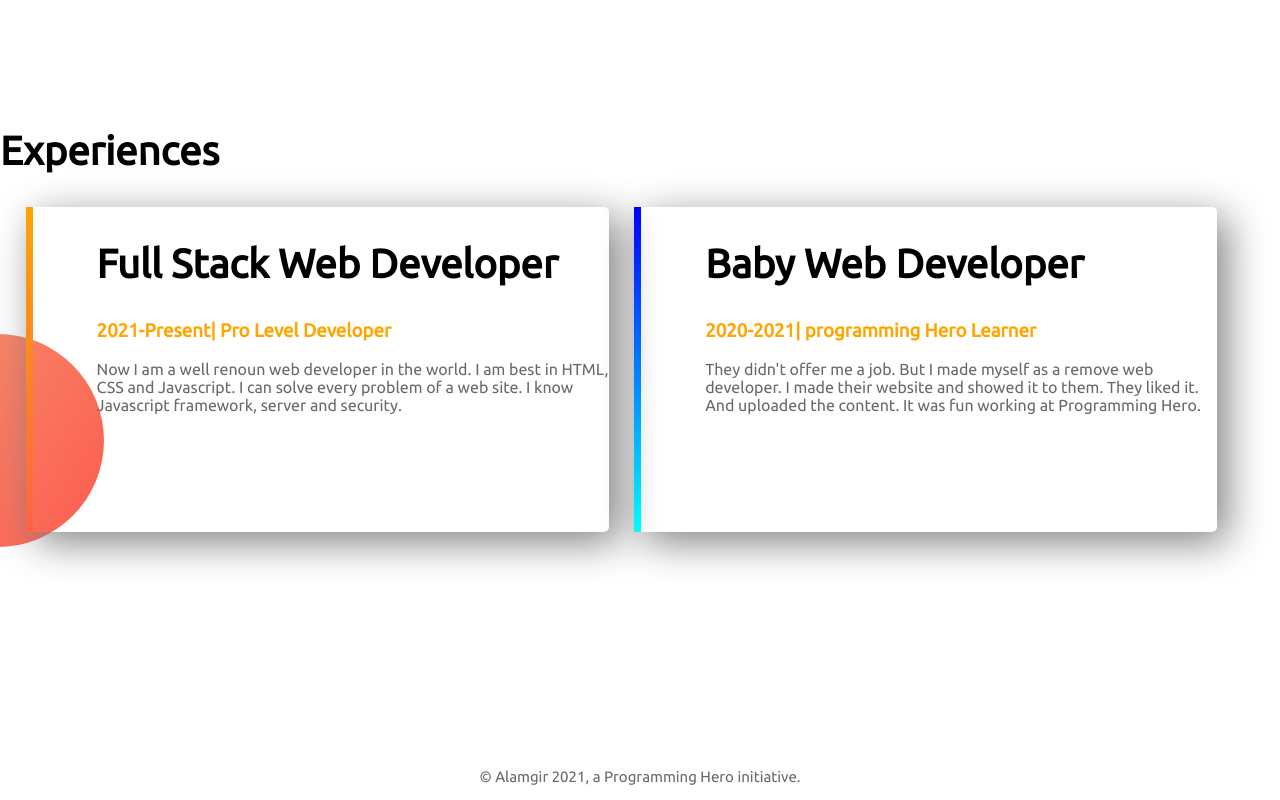
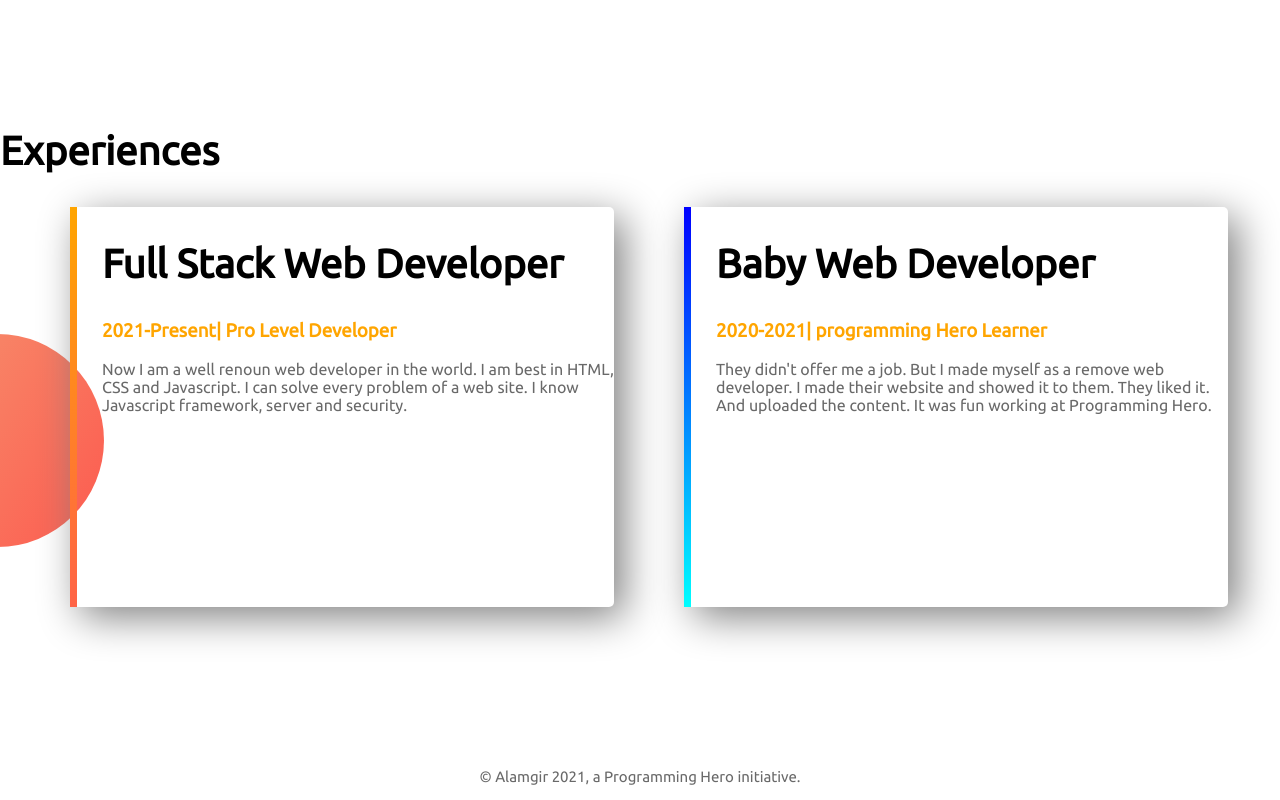
Before and after one commit to Alamgirhossann/web-portfolio, a plain HTML site: page index.html in a window 1280 px wide. Shown: the part 1155-1955 px from the top of the page. Drawn offline with Linux system fonts and the light colour scheme; a web font is replaced by a local one.

Commit message:
finish changes

```diff
--- a/index.html
+++ b/index.html
@@ -31,7 +31,7 @@
             <h2>Dream Big</h2>
             <h3>Be a Web Developer</h3>
             <p>I am working hard to be a web developer. Now it is my dream. I have learned HTML, CSS and try to create a web site with it.</p>
-            <a class="button-color" href="https://github.com/programminghero1" target="_blank">DOWNLOAD RESUME</a>
+            <a class="button-color" href="https://www.linkedin.com/feed/?trk=onboarding-landing" target="_blank">DOWNLOAD RESUME</a>
 
         </div>
     </section>
--- a/style.css
+++ b/style.css
@@ -64,18 +64,22 @@ section{
 .border-area{
     box-shadow: 10px 10px 40px gray;
     border-radius: 5px;
-    height: 65%;
+    height: 80%;
 }
 #full-stackborder{
     border-left: 7px solid;
     border-image: linear-gradient(180deg,orange,tomato);
     border-image-slice: 1;
+    margin-left: 70px;
+    padding-left: 25px;
 
 }
 #baby-stackborder{
     border-left: 7px solid;
     border-image: linear-gradient(180deg, blue,cyan);
     border-image-slice: 1;
+    margin-left: 70px;
+    padding-left: 25px;
 }
 footer p{
     text-align: center;
```
